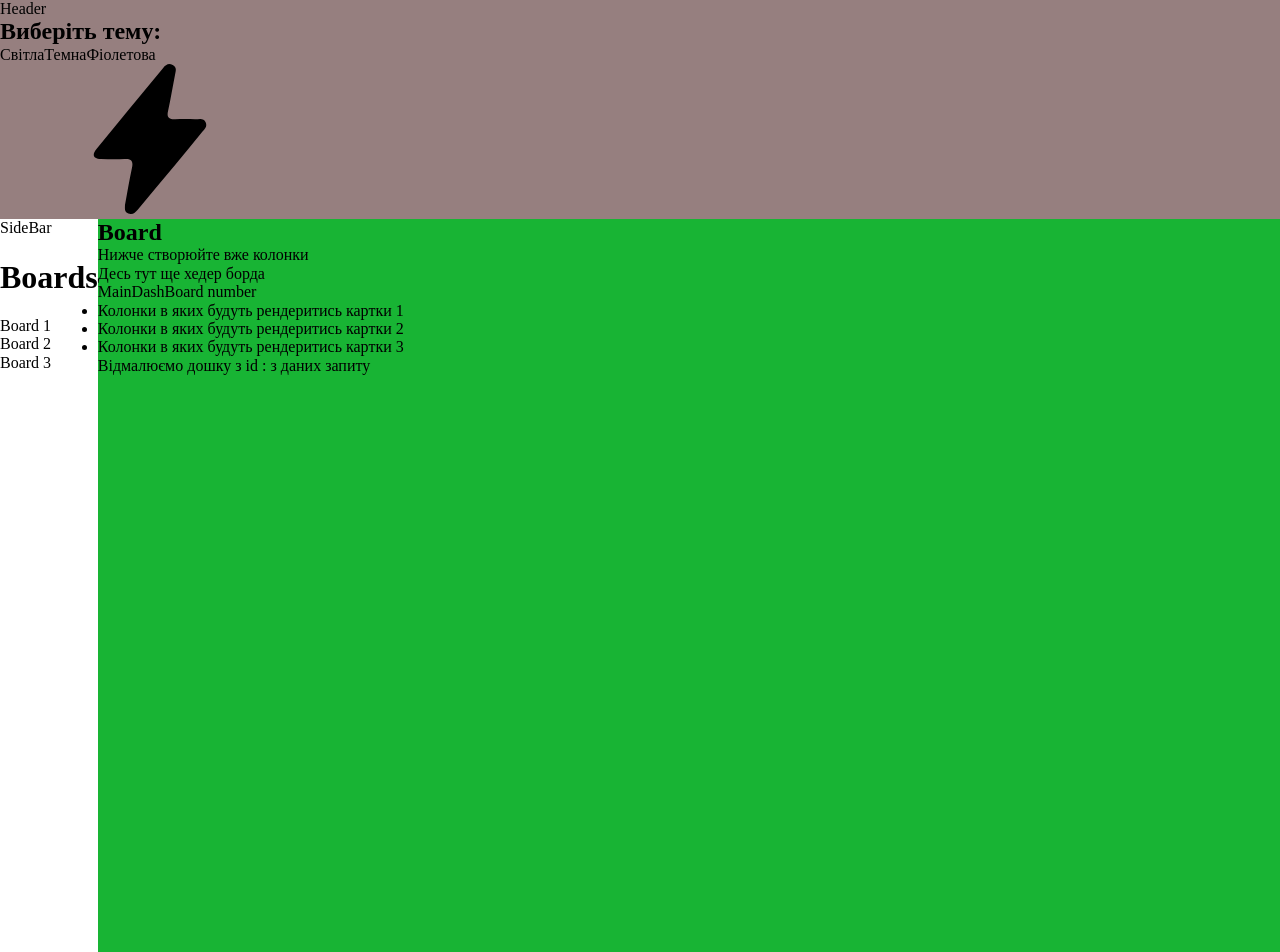
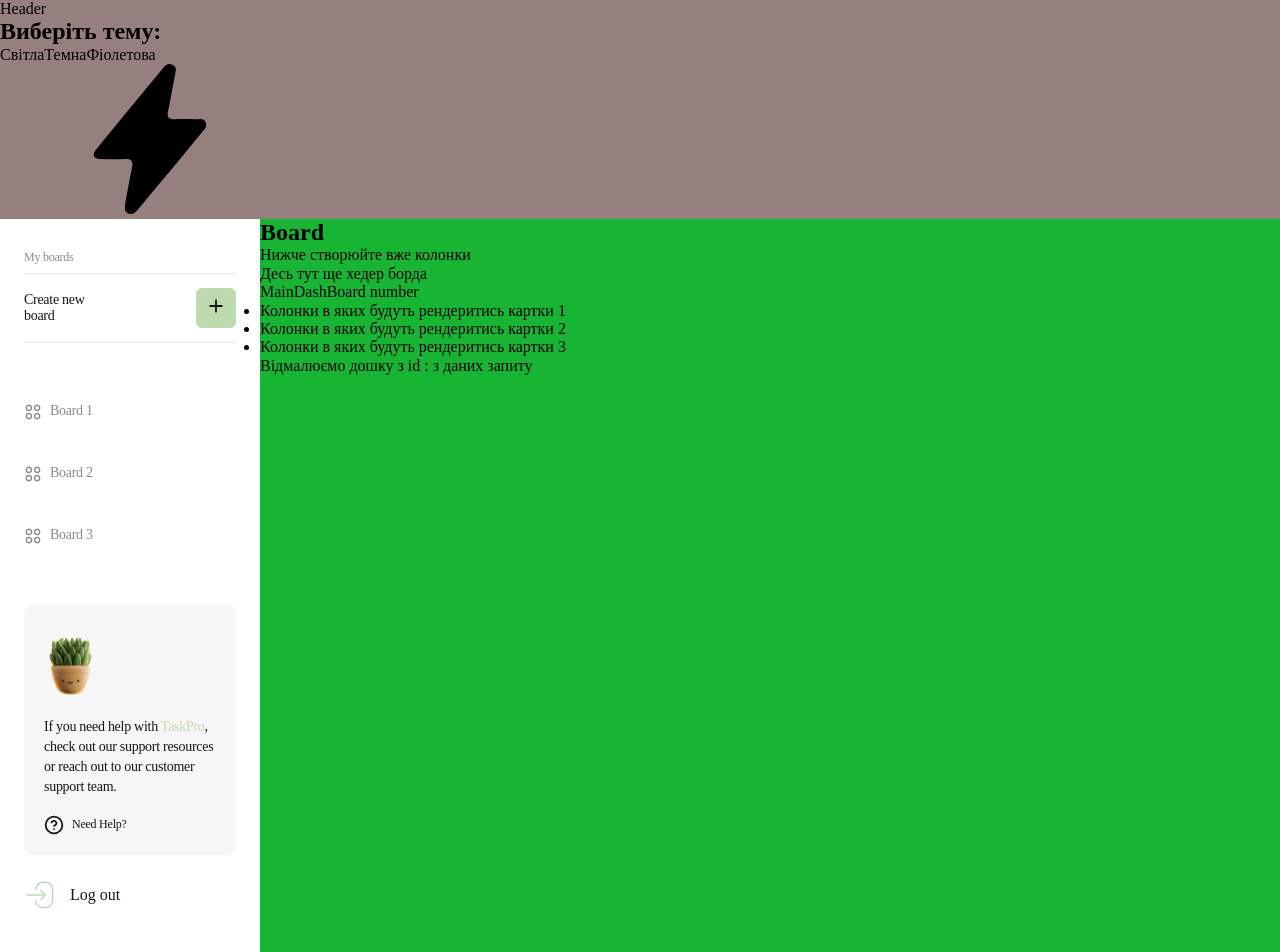
Before and after one commit to d1zzyroma/front-end, a React (Vite) app: page /home in a window 1280 px wide. Shown: the top 952 px of the page. Built offline with nearby package versions, Linux system fonts and the light colour scheme; a web font is replaced by a local one.

Commit message:
add sidebar

```diff
--- a/src/App.css
+++ b/src/App.css
@@ -8,6 +8,13 @@
   --background-paper: #fcfcfc;
   --text-primary: #161616;
   --text-secondary: rgba(22, 22, 22, 0.8);
+  --accent-sidebar: #f6f6f7;
+  --accent-sidebar-color: #161616;
+  --accent-sidebar-btn: #bedbb0;
+  --sidebar-light: rgba(22, 22, 22, 0.5);
+  --plus-sidebar-icon: #121212;
+  --hover-sidebar-btn: #9dc888;
+  --hover-sidebar-element: #bedbb0;
 }
 
 /* Для темної теми */
@@ -21,6 +28,13 @@
   --background-paper: #161616;
   --text-primary: #ffffff;
   --text-secondary: rgba(255, 255, 255, 0.8);
+  --accent-sidebar: #1f1f1f;
+  --plus-sidebar-icon: #121212;
+  --accent-sidebar-color: #fff;
+  --accent-sidebar-btn: #bedbb0;
+  --hover-sidebar-btn: #9dc888;
+  --sidebar-light: rgba(255, 255, 255, 0.5);
+  --hover-sidebar-element: #bedbb0;
 }
 
 /* Для фіолетової теми */
@@ -34,4 +48,11 @@
   --background-paper: #fff;
   --text-primary: #161616;
   --text-secondary: rgba(22, 22, 22, 0.8);
+  --accent-sidebar: rgba(236, 237, 253, 0.4);
+  --plus-sidebar-icon: #fff;
+  --accent-sidebar-color: #fff;
+  --accent-sidebar-btn: #b8bcfd;
+  --hover-sidebar-btn: #979cea;
+  --sidebar-light: rgba(255, 255, 255, 0.5);
+  --hover-sidebar-element: #fff;
 }
--- a/src/components/SideBar/SideBar.jsx
+++ b/src/components/SideBar/SideBar.jsx
@@ -1,5 +1,7 @@
 import { NavLink } from "react-router-dom";
 import s from "./SideBar.module.css";
+import SvgIcon from "../SvgIcon/SvgIcon";
+import cactusImg from "../../images/Sidebar/cactus.png";
 
 const SideBar = () => {
   const boards = [
@@ -10,15 +12,49 @@ const SideBar = () => {
   return (
     <>
       <div className={s.cont}>
-        SideBar
-        <h1>Boards</h1>
-        <ul>
+        <h1 className={s.sidebarTitle}>My boards</h1>
+        <div className={s.createBoard}>
+          <p className={s.createBoardTitle}>Create new board</p>
+          <button type="submit" className={s.addBtn}>
+            <SvgIcon id="icon-plus" className={s.addBtnIcon} />
+          </button>
+        </div>
+        <ul className={s.boardsList}>
           {boards.map((board) => (
-            <li key={board.id}>
-              <NavLink to={`/home/${board.id}`}>{board.name}</NavLink>
+            <li key={board.id} className={s.boardItem}>
+              <NavLink to={`/home/${board.id}`} className={s.link}>
+                <div className={s.linkContent}>
+                  <SvgIcon id="icon-Project" className={s.projectIcon} />
+                  {board.name}
+                </div>
+                <div className={s.btnGroup}>
+                  <button type="button">
+                    <SvgIcon id="icon-pencil" className={s.iconPencil} />
+                  </button>
+                  <button>
+                    <SvgIcon id="icon-trash" className={s.iconTrash} />
+                  </button>
+                </div>
+              </NavLink>
             </li>
           ))}
         </ul>
+        <div className={s.needHelpContainer}>
+          <img src={cactusImg} className={s.cactus} />
+          <p className={s.needHelpText}>
+            If you need help with <span className={s.accent}>TaskPro</span>,
+            check out our support resources or reach out to our customer support
+            team.
+          </p>
+          <button type="button" className={s.needHelpBtn}>
+            <SvgIcon id="icon-help-circle" className={s.needHelpIcon} />
+            Need Help?
+          </button>
+        </div>
+        <button type="button" className={s.logoutBtn}>
+          <SvgIcon id="icon-login" className={s.logoutIcon} />
+          Log out
+        </button>
       </div>
     </>
   );
--- a/src/components/SideBar/SideBar.module.css
+++ b/src/components/SideBar/SideBar.module.css
@@ -1,4 +1,201 @@
 .cont {
   background-color: var(--background-default);
+  font-family: "Poppins";
+  padding: 24px;
   height: 100vh;
 }
+.sidebarTitle {
+  font-weight: 400;
+  font-size: 12px;
+  letter-spacing: -0.02em;
+  color: var(--sidebar-light);
+}
+
+/* --- Create Board Styles --- */
+.createBoard {
+  display: flex;
+  align-items: center;
+  gap: 96px;
+  padding: 14px 0px;
+  border-top: 1px solid rgba(22, 22, 22, 0.1);
+  border-bottom: 1px solid rgba(22, 22, 22, 0.1);
+  margin-bottom: 40px;
+}
+
+.createBoardTitle {
+  color: var(--accent-sidebar-color);
+  font-weight: 500;
+  font-size: 14px;
+  letter-spacing: -0.02em;
+}
+.addBtn {
+  border-radius: 6px;
+  padding: 8px 10px;
+  background-color: var(--accent-sidebar-btn);
+  transition: background-color 250ms cubic-bezier(0.4, 0, 0.2, 1);
+}
+.addBtn:hover {
+  background-color: var(--hover-sidebar-btn);
+}
+.addBtnIcon {
+  width: 20px;
+  height: 20px;
+  fill: none;
+  stroke: var(--plus-sidebar-icon);
+}
+
+/* --- Board list styles ---*/
+.boardsList {
+  display: flex;
+  flex-direction: column;
+  list-style: none;
+  gap: 4px;
+}
+.cont .boardsList {
+  margin-left: -24px;
+  margin-right: -24px;
+}
+.boardItem {
+  display: flex;
+  padding: 20px 24px;
+  position: relative;
+  color: var(--sidebar-light);
+  transition: background-color 250ms cubic-bezier(0.4, 0, 0.2, 1);
+}
+.boardItem:last-child {
+  margin-bottom: 40px;
+}
+.boardItem:hover,
+.boardItem:focus,
+.boardItem:active {
+  background-color: var(--accent-sidebar);
+}
+
+.boardItem::after {
+  content: "";
+  position: absolute;
+  top: 0;
+  right: 0;
+  height: 100%;
+  width: 0; /* Початкова ширина */
+  background-color: var(--hover-sidebar-element);
+  border-top-left-radius: 4px;
+  border-bottom-left-radius: 4px;
+  transition: width 250ms cubic-bezier(0.4, 0, 0.2, 1);
+}
+
+.boardItem:hover::after,
+.boardItem:focus::after {
+  width: 4px;
+}
+.btnGroup {
+  display: none;
+  position: absolute;
+  right: 20px;
+  top: 50%;
+  transform: translateY(-50%);
+}
+.boardItem:hover .btnGroup,
+.boardItem:focus .btnGroup {
+  display: flex;
+  gap: 8px;
+}
+.linkContent {
+  display: flex;
+  gap: 8px;
+  font-weight: 500;
+  font-size: 14px;
+  letter-spacing: -0.02em;
+  transition: color 250ms cubic-bezier(0.4, 0, 0.2, 1);
+}
+
+.boardItem:hover .linkContent {
+  color: var(--accent-sidebar-color);
+}
+.link {
+  display: flex;
+  gap: 58px;
+}
+.projectIcon {
+  width: 18px;
+  height: 18px;
+  fill: none;
+  stroke: var(--sidebar-light);
+  transition: stroke 250ms cubic-bezier(0.4, 0, 0.2, 1);
+}
+.boardItem:hover .projectIcon {
+  stroke: var(--accent-sidebar-color);
+}
+.iconPencil {
+  width: 16px;
+  height: 16px;
+  fill: none;
+  stroke: var(--sidebar-light);
+}
+
+.iconTrash {
+  width: 16px;
+  height: 16px;
+  fill: none;
+  stroke: var(--sidebar-light);
+}
+
+/* --- Need Help Styles --- */
+.needHelpContainer {
+  margin-top: auto;
+  padding: 20px;
+  border-radius: 8px;
+  width: 212px;
+  background-color: var(--accent-sidebar);
+  margin-bottom: 24px;
+}
+.accent {
+  color: var(--primary-main);
+}
+.cactus {
+  display: block;
+  margin-bottom: 14px;
+}
+.needHelpText {
+  font-size: 14px;
+  line-height: 143%;
+  letter-spacing: -0.02em;
+  margin-bottom: 18px;
+  color: var(--accent-sidebar-color);
+}
+.needHelpBtn {
+  display: flex;
+  align-items: center;
+  gap: 8px;
+  cursor: pointer;
+  font-weight: 500;
+  font-size: 12px;
+  letter-spacing: -0.02em;
+  color: var(--accent-sidebar-color);
+}
+.needHelpIcon {
+  width: 20px;
+  height: 20px;
+  fill: none;
+  stroke: var(--accent-sidebar-color);
+}
+
+/* --- Logout Btn Styles --- */
+.logoutBtn {
+  display: flex;
+  align-items: center;
+  gap: 14px;
+  font-weight: 500;
+  font-size: 16px;
+  color: var(--accent-sidebar-color);
+}
+.logoutIcon {
+  width: 32px;
+  height: 32px;
+  fill: none;
+  stroke: var(--accent-sidebar-btn);
+  transition: stroke 250ms cubic-bezier(0.4, 0, 0.2, 1);
+}
+.logoutBtn:hover .logoutIcon {
+  stroke: var(--hover-sidebar-btn);
+}
```
Also changed, not shown: src/images/Sidebar/cactus.png (added), src/images/icons/icons.svg.
